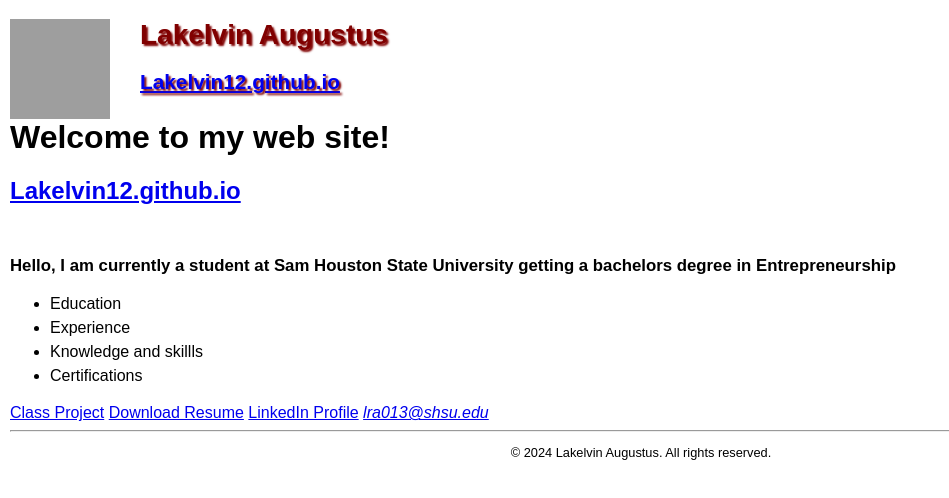
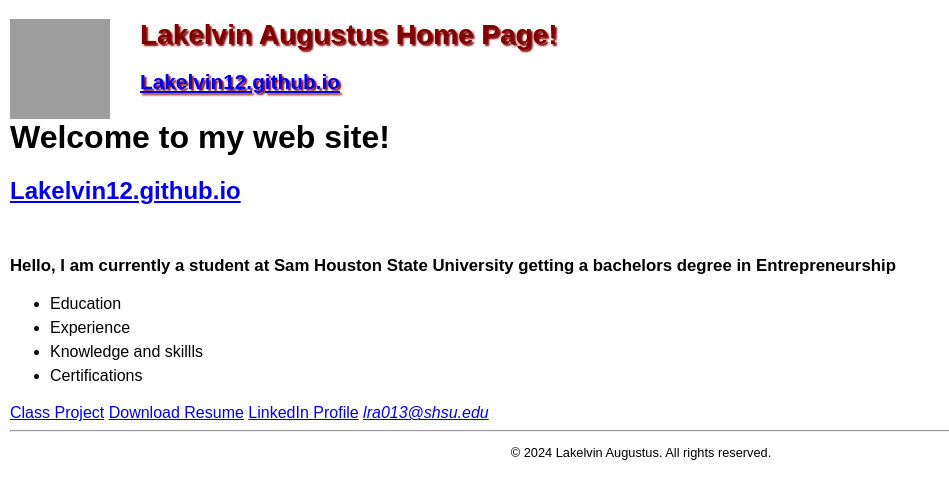
Before and after one commit to Lakelvin12/Lakelvin12.github.io, a plain HTML site: page index.html in a window 1280 px wide. Shown: the whole page, without its empty margins (0-949 px from the left). Drawn offline with Linux system fonts and the light colour scheme; grey boxes are pictures that could not be loaded.

Commit message:
index.html

```diff
--- a/index.html
+++ b/index.html
@@ -10,7 +10,7 @@
 
   <header>
     <img src="Faceshot.jpeg" alt="my picture" width="100" height="100">
-    <h1 class="shadow">Lakelvin Augustus</h1>
+    <h1 class="shadow">Lakelvin Augustus Home Page!</h1>
     <h2 class="shadow"><a href="Lakelvin12.github.io" target="_blank">Lakelvin12.github.io</a></h2>
   </header>
 
```
